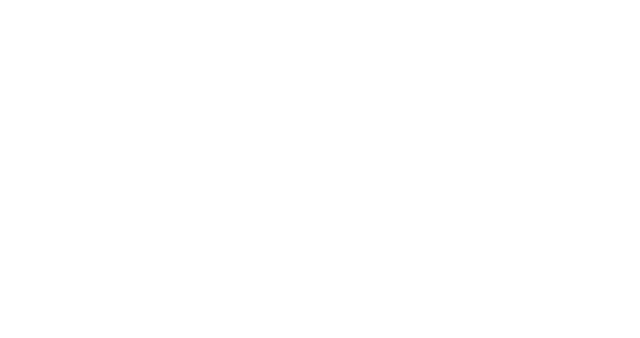
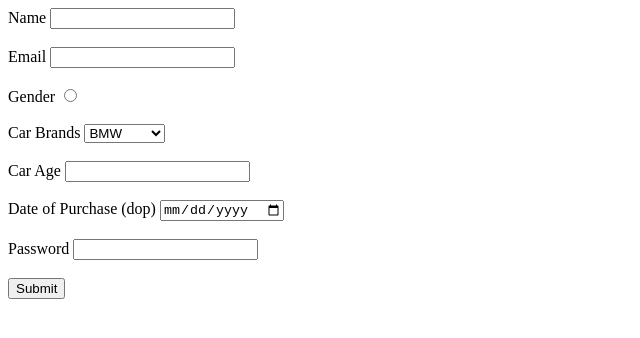
Before and after one commit to acciojob/car-insurance-form-Sathiya200010, a website: page main.html in a window 1280 px wide. Shown: the whole page, without its empty margins (0-640 px from the left). Drawn offline with Linux system fonts and the light colour scheme.

Commit message:
created a submission

```diff
--- a/main.html
+++ b/main.html
@@ -7,6 +7,26 @@
 </head>
 
 <body>
+	<form method="post">
+	<label for ="name"> Name</label>
+	<input type="text" id="name" Required><br><br>
+	<label for="email">Email</label>
+	<input type="email" id="email" required><br><br>
+	<label for="gender">Gender</label>
+	<input type="radio" id="gender" required><br><br>
+	<label for="Cars">Car Brands</label>
+	<select id="Cars">
+		<option>BMW</option>
+		<option>Audi</option>
+		<option>Mercedez</option>
+	</select><br><br>
+	<label for ="carage" required>Car Age</label>
+	<input type="number" id="carage"><br><br>
+	<label for="drop" required>Date of Purchase (dop)</label>
+	<input type="date" id="drop" required><br><br>
+	<label for="Password">Password</label>
+	<input type="password" id="Password" required><br><br>
+	<button type="submit">Submit</button></form>
 	<!-- the entire body must be written by student -->
     <script type="text/javascript" src="./script.js">
 </script>
```
